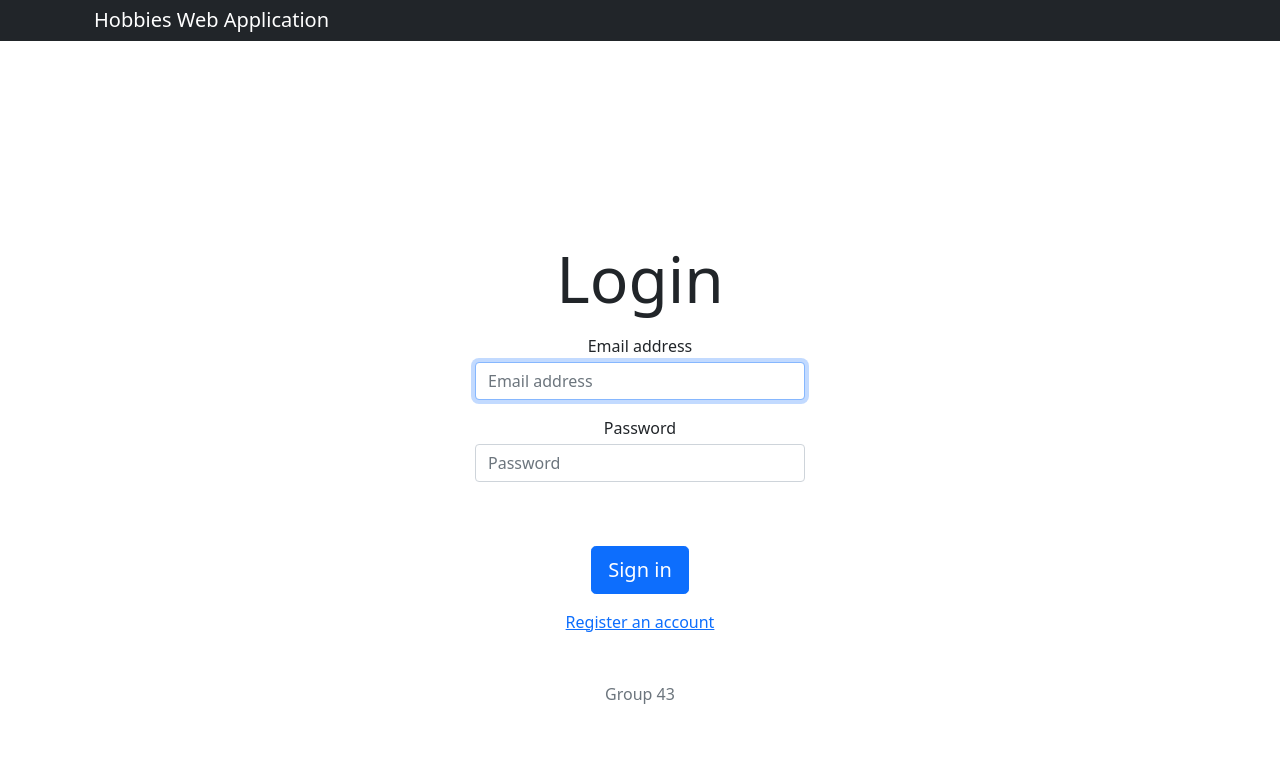
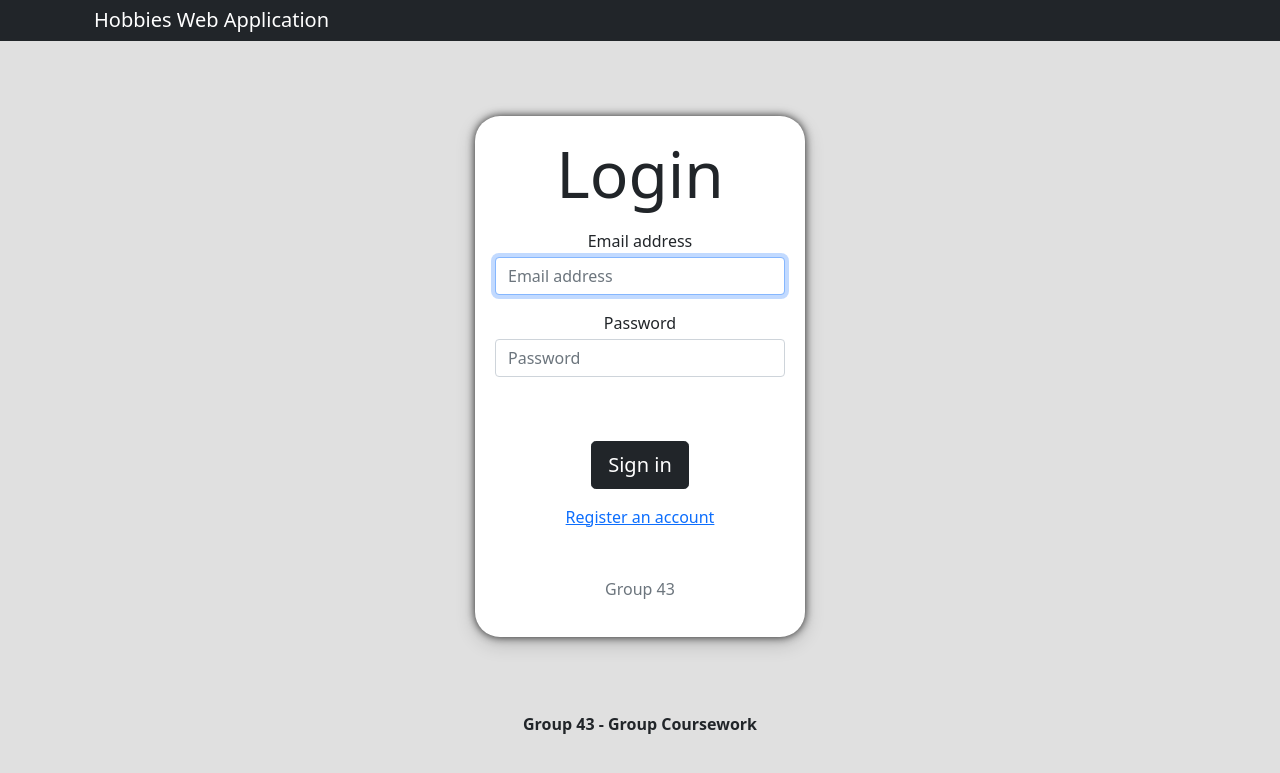
Before and after one commit to nadz12343/hobbies-web-app, a Django app: page /login/ in a window 1280 px wide. Shown: the top 773 px of the page. Run offline with Django 3.2, Linux system fonts and the light colour scheme.

Commit message:
Login.html ui updated
- New css file was created in the static directory to add additional styles to the account pages.
- Also minor edit was done to the hobbies.html as boolean was displayed regarding if user has added a specific hobby or not.

```diff
--- /dev/null
+++ b/hob/static/hob/acc-style.css
@@ -0,0 +1,27 @@
+body {
+    position: relative;
+    justify-content: center;
+    align-items: center;
+    vertical-align: middle;
+    background-color: #E0E0E0;
+}
+
+#login-form {
+    background-color: white;
+    margin-top: 75px;
+    border-radius: 25px;
+    box-shadow: 0 0 8px 0 rgba(0, 0, 0, 0.8), 0 6px 20px 0 rgba(0, 0, 0, 0.19);
+}
+
+#login-form form {
+    padding: 20px;
+
+}
+
+#footer {
+    position: relative;
+    bottom: 0;
+    width: 100%;
+    text-align: center;
+    margin-top: 75px;
+}
--- a/hob/static/hob/style.css
+++ b/hob/static/hob/style.css
@@ -12,6 +12,3 @@
 #friend-sep {
   border: 1px;
 }
-body{
-  position: relative;
-}
--- a/hob/templates/account/base.html
+++ b/hob/templates/account/base.html
@@ -1,3 +1,4 @@
+{% load static %}
 <!DOCTYPE html>
 <html lang="en">
 <head>
@@ -6,7 +7,7 @@
     <meta name="viewport" content="width=device-width, initial-scale=1.0">
 
     <link href="https://cdn.jsdelivr.net/npm/bootstrap@5.1.3/dist/css/bootstrap.min.css" rel="stylesheet" integrity="sha384-1BmE4kWBq78iYhFldvKuhfTAU6auU8tT94WrHftjDbrCEXSU1oBoqyl2QvZ6jIW3" crossorigin="anonymous">
-
+    <link rel="stylesheet" type="text/css" href="{% static 'hob/acc-style.css' %}">
     {% if title %}
         <title> {{ title }}</title>
     {% else %}
@@ -32,5 +33,10 @@
           </div>
           <div class="col col-lg-2"></div>
     </div>
+
+    <footer id="footer">
+        <p><strong>Group 43 - Group Coursework</strong></p>
+    </footer>
+
 </body>
 </html>
--- a/hob/templates/account/login.html
+++ b/hob/templates/account/login.html
@@ -27,8 +27,8 @@
         <button type="submit">Login</button>
     <form> {% endcomment %}
 
-    <div class="text-center">
-            <form class="form-signin" style="margin-top: 200px; width: 330px;" method="post">
+    <div class="text-center" id="login-form">
+            <form class="form-signin" style="width: 330px;" method="post">
 
                 {% csrf_token %}
 
@@ -57,7 +57,7 @@
                 {% endfor %}
 
 
-                <button class="btn btn-lg btn-primary btn-block mt-5" type="submit">Sign in</button>
+                <button class="btn btn-dark btn-lg btn-block mt-5" type="submit">Sign in</button>
                 <p class="mt-3"><a href="{% url 'register' %}">Register an account</a></p>
                 <p class="mt-5 mb-3 text-muted">Group 43</p>
             </form>
--- a/hob/templates/hob/hobbies.html
+++ b/hob/templates/hob/hobbies.html
@@ -19,7 +19,6 @@
                         </td>
                         <td>
                             [[ hobby.hob.description ]]
-                            [[hobby.is_added]]
                         </td>
                         <td>
                             <div v-if="hobby.is_added">
```
